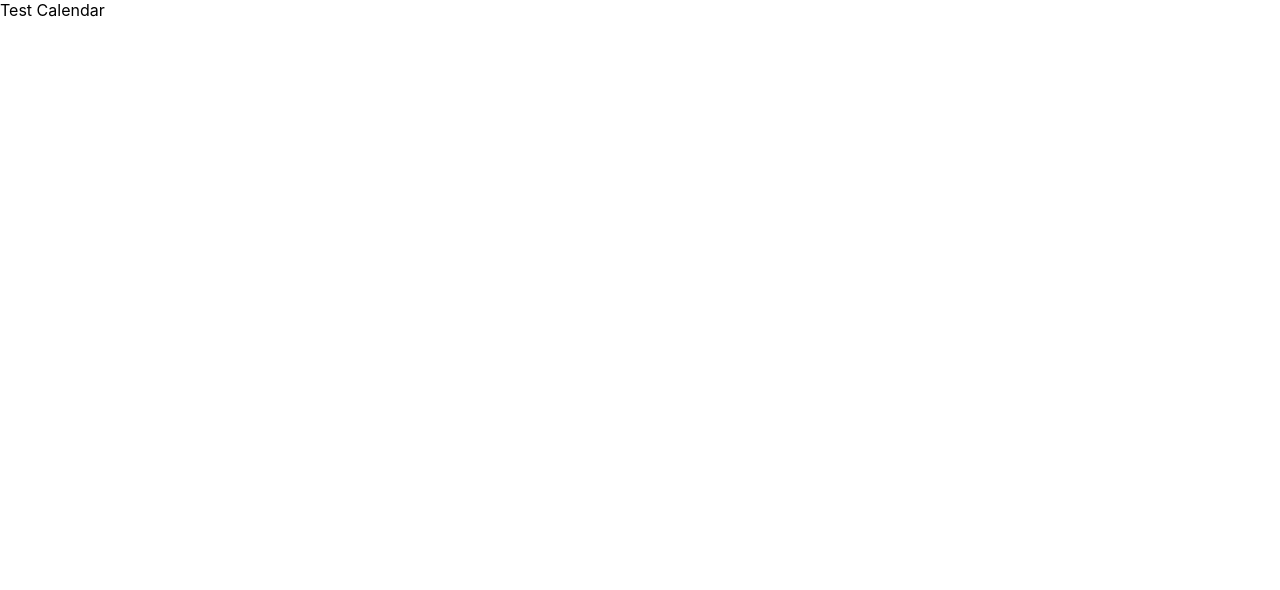
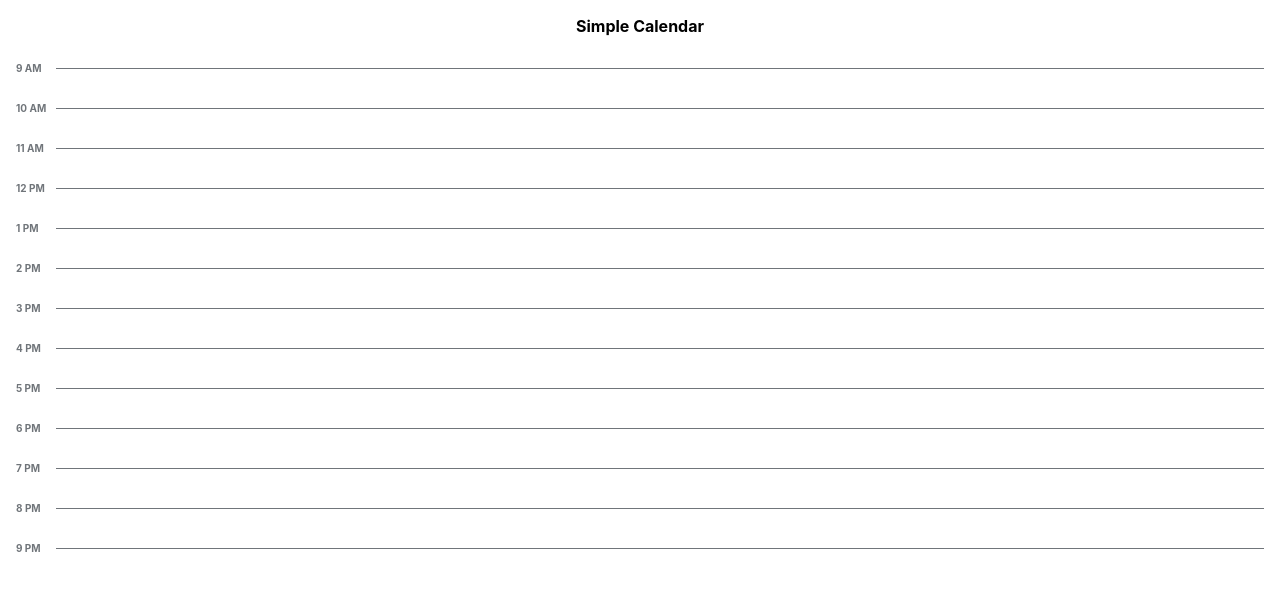
Before and after one commit to vinay-thallam/simple-calendar, a React (Create React App) app: page / in a window 1280 px wide. Shown: the top 590 px of the page. Built offline with nearby package versions, Linux system fonts and the light colour scheme.

Commit message:
calendar day view

```diff
--- a/src/components/App/App.tsx
+++ b/src/components/App/App.tsx
@@ -1,4 +1,4 @@
-import React from 'react'
+import React, { FC } from 'react'
 import { Calendar } from 'components/Calendar'
 
-export const App = () => <Calendar />
+export const App: FC = () => <Calendar />
--- a/src/components/Calendar/Calendar.tsx
+++ b/src/components/Calendar/Calendar.tsx
@@ -1,3 +1,12 @@
-import React from 'react'
+import React, { FC } from 'react'
+import { DayView } from './DayView'
+import './styles.css'
 
-export const Calendar = () => <div>Test Calendar</div>
+export const Calendar: FC = () => (
+  <>
+    <header className="header">Simple Calendar</header>
+    <main className="main">
+      <DayView />
+    </main>
+  </>
+)
--- a/src/components/Calendar/DayView.tsx
+++ b/src/components/Calendar/DayView.tsx
@@ -1,3 +1,26 @@
-import React from 'react'
+import React, { FC } from 'react'
+import { range, convertTo12HrFormat } from './utils'
+import { Hour } from 'types'
 
-export const DayView = () => <div>Test</div>
+const MIN_HOUR: Hour = 9
+const MAX_HOUR: Hour = 21
+const hours = range(MIN_HOUR, MAX_HOUR + 1)
+
+export const DayView: FC = () => (
+  <div className="container">
+    <div className="hour-scale">
+      {hours.map((hour) => {
+        return (
+          <div key={hour} className="hour-label">
+            <span>{convertTo12HrFormat(hour as Hour)}</span>
+          </div>
+        )
+      })}
+    </div>
+    <div className="hour-rules">
+      {hours.map((hour) => {
+        return <div key={hour} className="hour-rule"></div>
+      })}
+    </div>
+  </div>
+)
--- /dev/null
+++ b/src/components/Calendar/styles.css
@@ -0,0 +1,39 @@
+.header {
+  font-size: 16px;
+  font-weight: bold;
+  text-align: center;
+  padding: 16px;
+}
+
+.main {
+  padding: 16px;
+}
+
+.container {
+  display: flex;
+}
+
+.hour-scale {
+  width: 40px;
+}
+
+.hour-label {
+  height: 40px;
+  font-size: 10px;
+  font-weight: bold;
+  color: #70757a;
+}
+
+.hour-label > span {
+  position: relative;
+  top: -6px;
+}
+
+.hour-rules {
+  flex-grow: 1;
+}
+
+.hour-rule {
+  height: 40px;
+  border-top: 1px solid #70757a;
+}
--- a/src/components/Calendar/utils.ts
+++ b/src/components/Calendar/utils.ts
@@ -1,7 +1,10 @@
-import { TimeInterval, Event } from 'types'
+import { TimeInterval, Event, Hour } from 'types'
 
 export const range = (start: number, end: number): Array<number> =>
   [...Array(end - start)].map((_, i) => i + start)
+
+export const convertTo12HrFormat = (hour: Hour): string =>
+  `${hour % 12 || 12} ${hour >= 12 ? 'PM' : 'AM'}`
 
 export const prepareEvents = (
   timeIntervals: Array<TimeInterval>,
@@ -21,7 +24,7 @@ export const prepareEvents = (
 export const groupOverlappingEvents = (
   events: Array<Event>,
 ): Array<Array<Event>> =>
-  // @ts-expect-error
+  // @ts-expect-error: when events array is empty, events.shift() returns undefined
   events.reduce(
     (eventGroups, event) => {
       const previousGroup = eventGroups[eventGroups.length - 1]
--- a/src/index.css
+++ b/src/index.css
@@ -1,3 +1,7 @@
+* {
+  box-sizing: border-box;
+}
+
 body {
   margin: 0;
   font-family: -apple-system, BlinkMacSystemFont, 'Segoe UI', 'Roboto', 'Oxygen',
```
